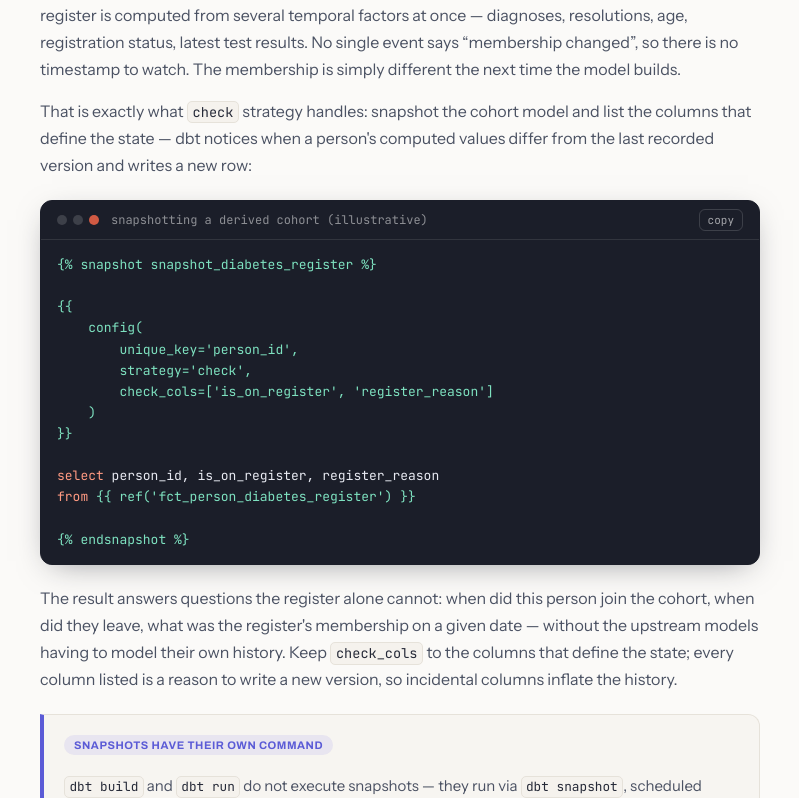
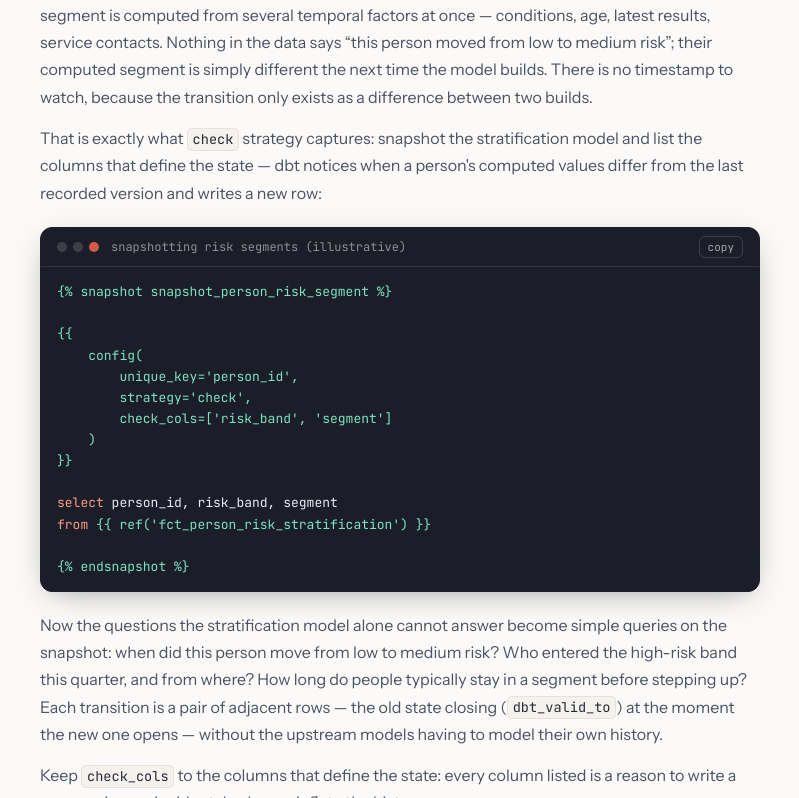
Before and after one commit to EddieDavison92/dbt-onboarding, a Next.js app: page /advanced/snapshots in a window 1280 px wide. Shown: the part 1742-2540 px from the top of the page, without its empty margins (368-1167 px from the left). Built offline with nearby package versions, Linux system fonts and the light colour scheme.

Commit message:
docs: use risk segment transitions as the check-strategy example

```diff
--- a/app/advanced/snapshots/page.tsx
+++ b/app/advanced/snapshots/page.tsx
@@ -90,44 +90,51 @@ from {{ ref('stg_pds_registration') }}
       <p>
         The textbook snapshot watches a source table with an <code>updated_at</code>{" "}
         column. Much of what this team needs history for is different:{" "}
-        <strong>derived states, not events</strong>. Whether a person is on a cohort
-        or register is computed from several temporal factors at once — diagnoses,
-        resolutions, age, registration status, latest test results. No single event
-        says “membership changed”, so there is no timestamp to watch. The membership
-        is simply different the next time the model builds.
+        <strong>derived states, not events</strong>. A person&apos;s risk group or
+        population segment is computed from several temporal factors at once —
+        conditions, age, latest results, service contacts. Nothing in the data says
+        “this person moved from low to medium risk”; their computed segment is simply
+        different the next time the model builds. There is no timestamp to watch,
+        because the transition only exists as a difference between two builds.
       </p>
       <p>
-        That is exactly what <code>check</code> strategy handles: snapshot the cohort
-        model and list the columns that define the state — dbt notices when a
-        person&apos;s computed values differ from the last recorded version and writes
-        a new row:
+        That is exactly what <code>check</code> strategy captures: snapshot the
+        stratification model and list the columns that define the state — dbt notices
+        when a person&apos;s computed values differ from the last recorded version and
+        writes a new row:
       </p>
       <CodeBlock
         lang="sql"
-        title="snapshotting a derived cohort (illustrative)"
+        title="snapshotting risk segments (illustrative)"
         code={`
-{% snapshot snapshot_diabetes_register %}
+{% snapshot snapshot_person_risk_segment %}
 
 {{
     config(
         unique_key='person_id',
         strategy='check',
-        check_cols=['is_on_register', 'register_reason']
+        check_cols=['risk_band', 'segment']
     )
 }}
 
-select person_id, is_on_register, register_reason
-from {{ ref('fct_person_diabetes_register') }}
+select person_id, risk_band, segment
+from {{ ref('fct_person_risk_stratification') }}
 
 {% endsnapshot %}
 `}
       />
       <p>
-        The result answers questions the register alone cannot: when did this person
-        join the cohort, when did they leave, what was the register&apos;s membership
-        on a given date — without the upstream models having to model their own
-        history. Keep <code>check_cols</code> to the columns that define the state;
-        every column listed is a reason to write a new version, so incidental columns
+        Now the questions the stratification model alone cannot answer become simple
+        queries on the snapshot: when did this person move from low to medium risk?
+        Who entered the high-risk band this quarter, and from where? How long do
+        people typically stay in a segment before stepping up? Each transition is a
+        pair of adjacent rows — the old state closing (<code>dbt_valid_to</code>) at
+        the moment the new one opens — without the upstream models having to model
+        their own history.
+      </p>
+      <p>
+        Keep <code>check_cols</code> to the columns that define the state: every
+        column listed is a reason to write a new version, so incidental columns
         inflate the history.
       </p>
       <Callout kind="info" title="Snapshots have their own command">
```
